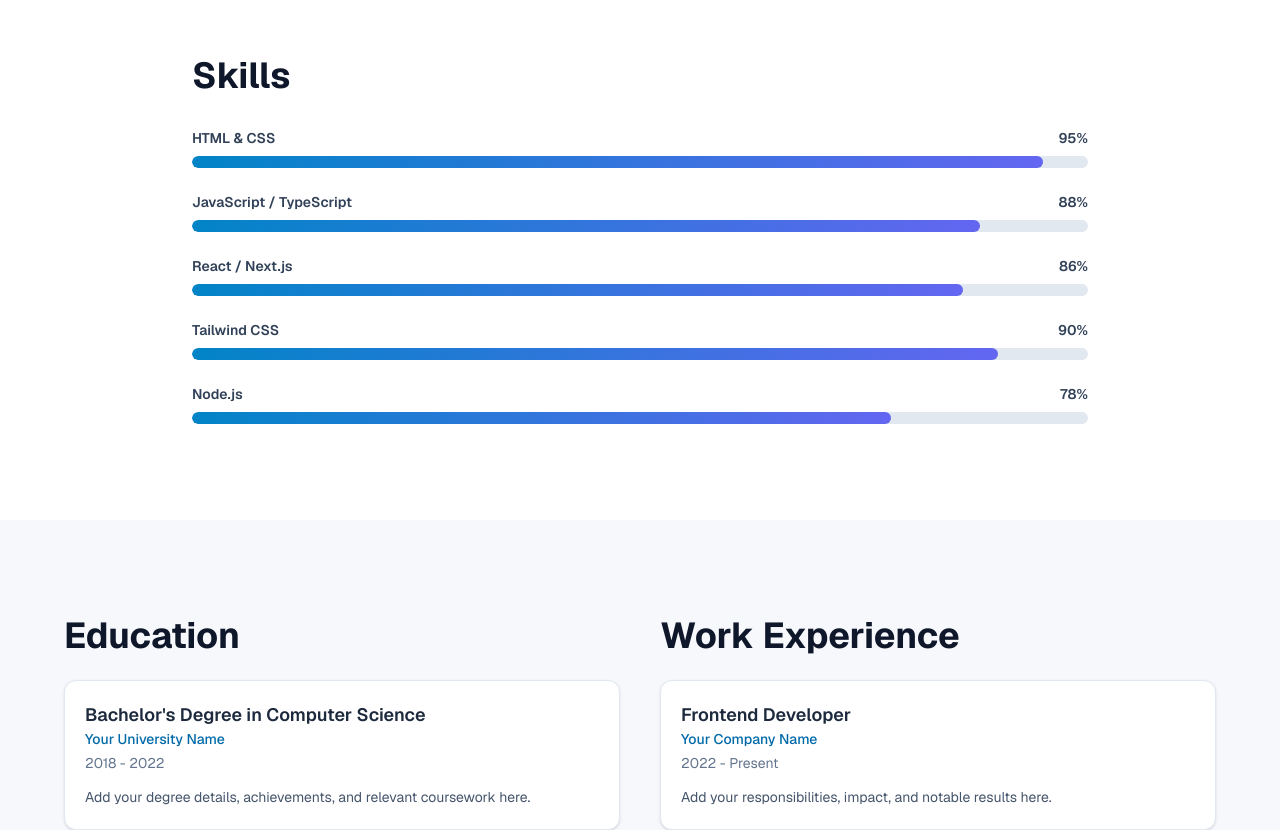
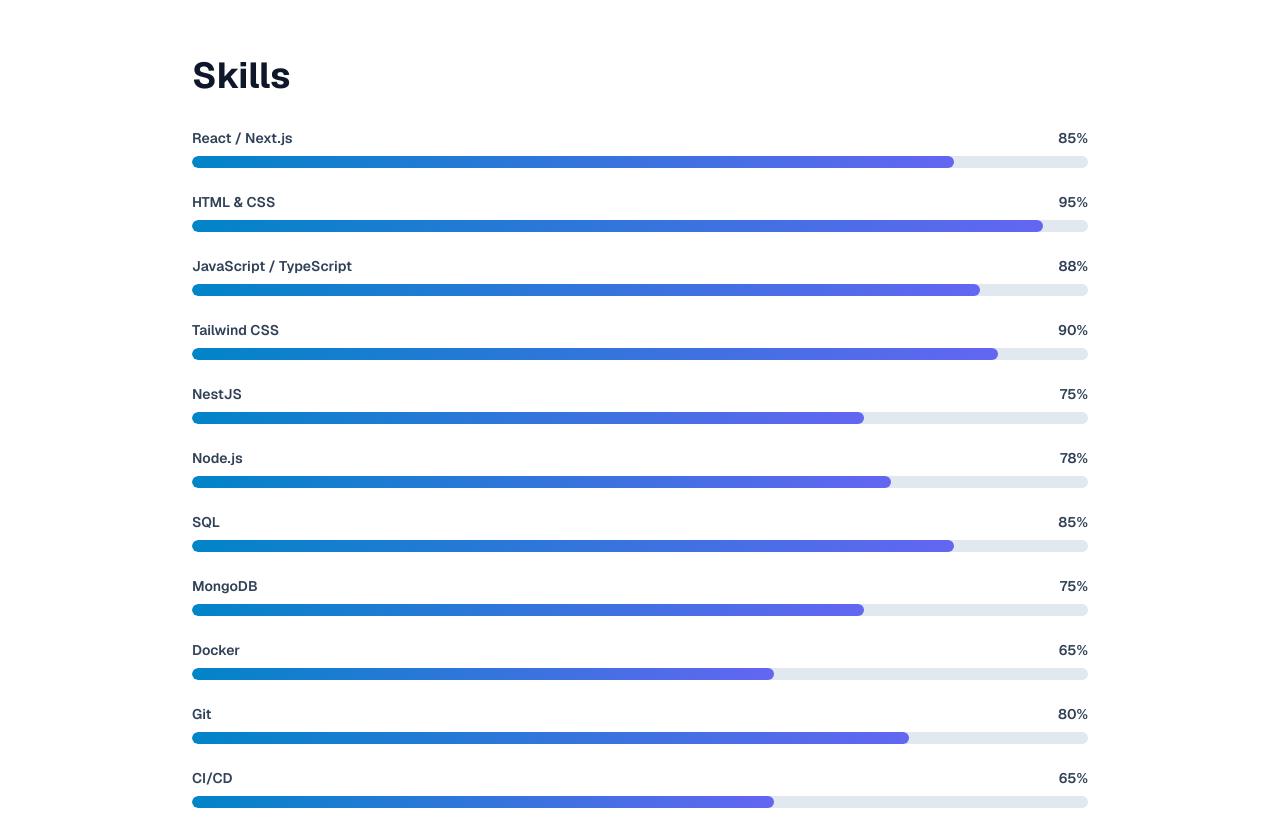
Before and after one commit to MohsinAliNaqvi987/my-website, a Next.js app: page / in a window 1280 px wide. Shown: the part 1720-2550 px from the top of the page. Built offline with nearby package versions, Linux system fonts and the light colour scheme.

Commit message:
Skills Change Testing

```diff
--- a/app/components/portfolio/data.ts
+++ b/app/components/portfolio/data.ts
@@ -11,11 +11,17 @@
 };
 
 export const skills: Skill[] = [
+  { name: "React / Next.js", level: 85 },
   { name: "HTML & CSS", level: 95 },
   { name: "JavaScript / TypeScript", level: 88 },
-  { name: "React / Next.js", level: 86 },
   { name: "Tailwind CSS", level: 90 },
+  { name: "NestJS", level: 75 },
   { name: "Node.js", level: 78 },
+  { name: "SQL", level: 85 },
+  { name: "MongoDB", level: 75 },
+  { name: "Docker", level: 65 },
+  { name: "Git", level: 80 },
+  { name: "CI/CD", level: 65 },
 ];
 
 export const projectPlaceholders = [
```
